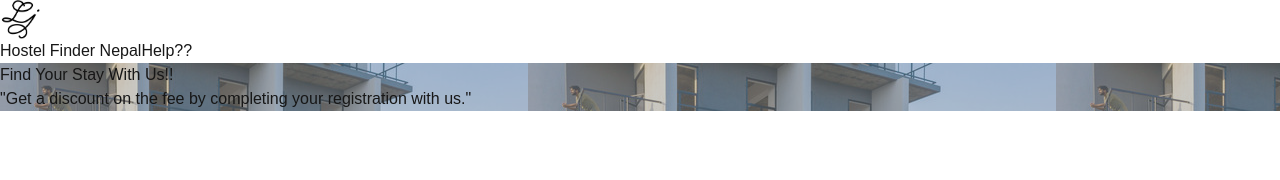
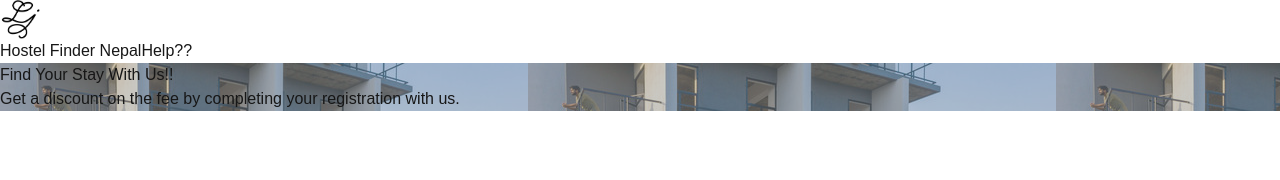
Before and after one commit to tekmehta/Hostel-finder-nepal, a Next.js app: page / in a window 1280 px wide. Shown: the top 180 px of the page. Built offline with nearby package versions, Linux system fonts and the light colour scheme.

Commit message:
banner updated

```diff
--- a/src/components/Banner.tsx
+++ b/src/components/Banner.tsx
@@ -14,8 +14,8 @@ function Banner() {
         }}
       >
         <h1 className="text-4xl font-bold text-white  p-5">Find Your Stay With Us!!</h1>
+        <span className='text-xl text-gray-100 m-5 font-bolds text-center'>Get a discount on the fee by completing your registration with us.</span>
         {/* <span className='text-xl text-gray-100 m-5 font-bolds text-center'>Complete your registration with us to get a discount on the fee.</span> */}
-        <span className='text-xl text-gray-100 m-5 font-bolds text-center'>"Get a discount on the fee by completing your registration with us."</span>
         {/* <div className="flex items-center bg-white rounded-lg overflow-hidden w-96 shadow-lg">
           <input
             type="text"
```
